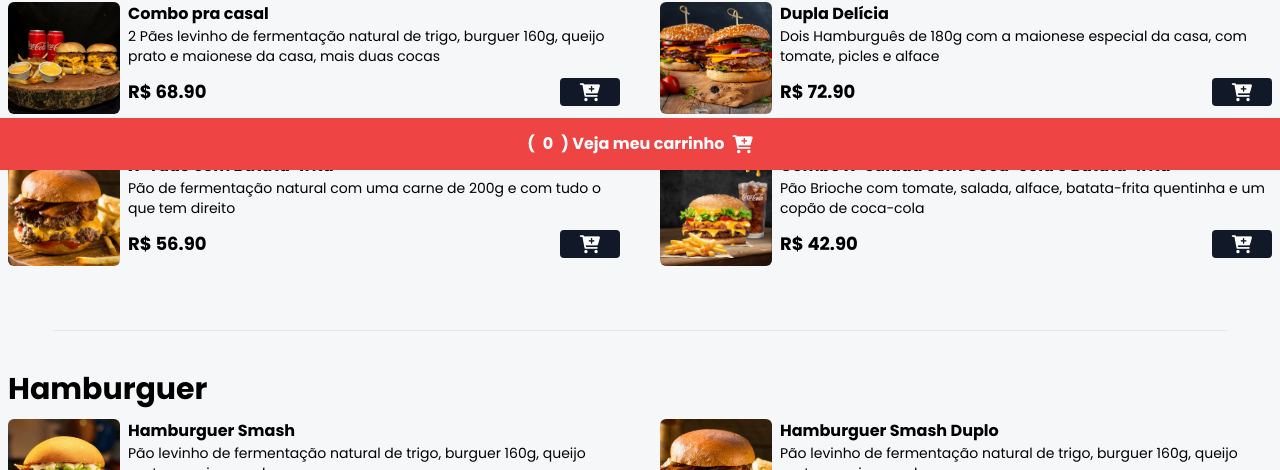
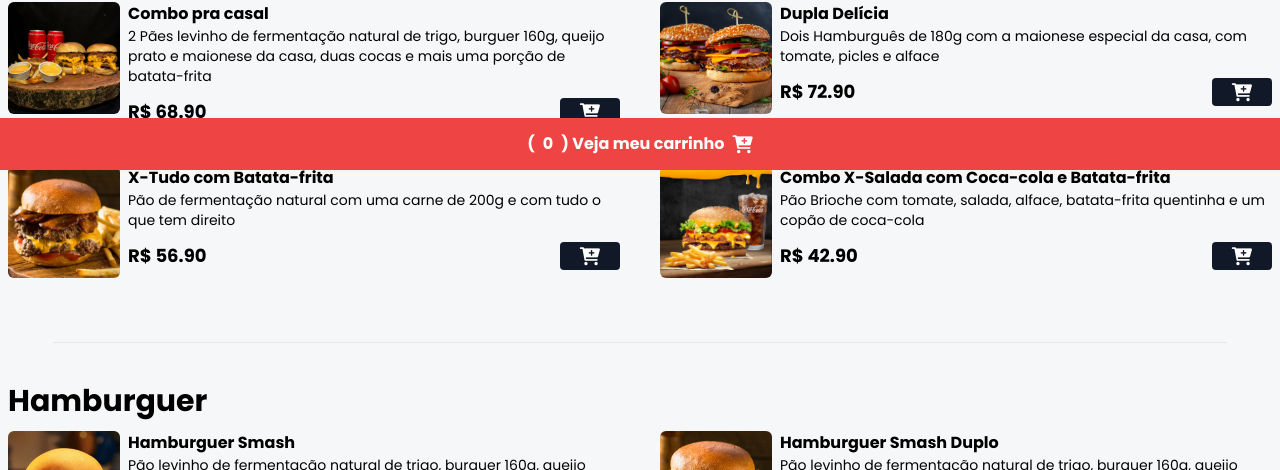
Before and after one commit to GabrielCiloe/PodPa, a website: page index.html in a window 1280 px wide. Shown: the part 630-1100 px from the top of the page. Drawn offline with Linux system fonts and the light colour scheme.

Commit message:
text correction
text correction

```diff
--- a/index.html
+++ b/index.html
@@ -64,7 +64,7 @@
           <p class="font-bold">Combo pra casal</p>
           <p class="text-sm">
             2 Pães levinho de fermentação natural de trigo, burguer 160g, queijo
-            prato e maionese da casa, mais duas cocas
+            prato e maionese da casa, duas cocas e mais uma porção de batata-frita
           </p>
           <div class="flex items-center gap-2 justify-between mt-3">
             <p class="font-bold text-lg">R$ 68.90</p>
```
